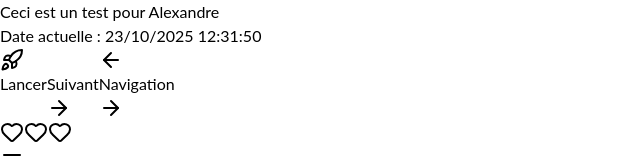
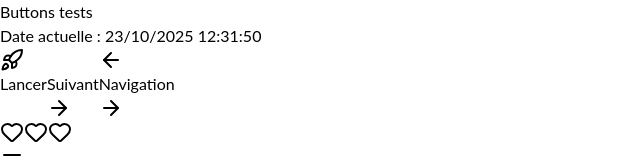
Before and after one commit to SoleauSimon/platform, a Next.js app in the folder apps/web/: page / in a window 1280 px wide. Shown: the top 159 px of the page, without its empty margins (0-640 px from the left). Built offline with nearby package versions, Linux system fonts and the light colour scheme.

Commit message:
improve: test buttons

```diff
--- a/apps/web/app/page.tsx
+++ b/apps/web/app/page.tsx
@@ -8,7 +8,7 @@
 	return (
 		<div className="flex items-center justify-center min-h-svh">
 			<div className="flex flex-col items-center justify-center gap-4">
-				<h1 className="text-2xl font-bold">Ceci est un test pour Alexandre</h1>
+				<h1 className="text-2xl font-bold">Buttons tests</h1>
 				<p className="text-sm text-gray-600">Date actuelle : {now}</p>
 
 				{/* Test des différents cas d'usage des icônes */}
```
